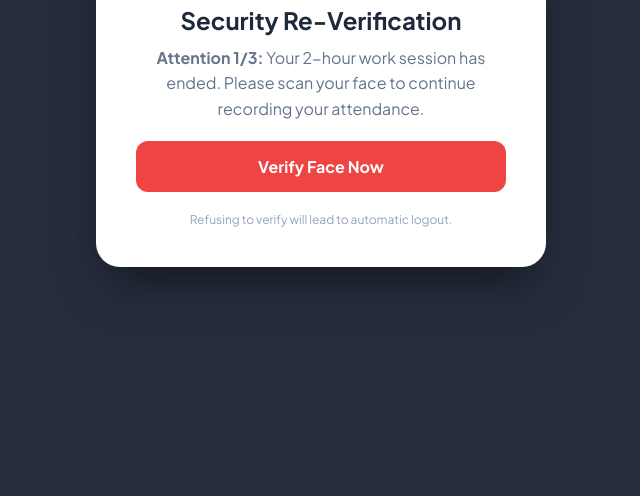
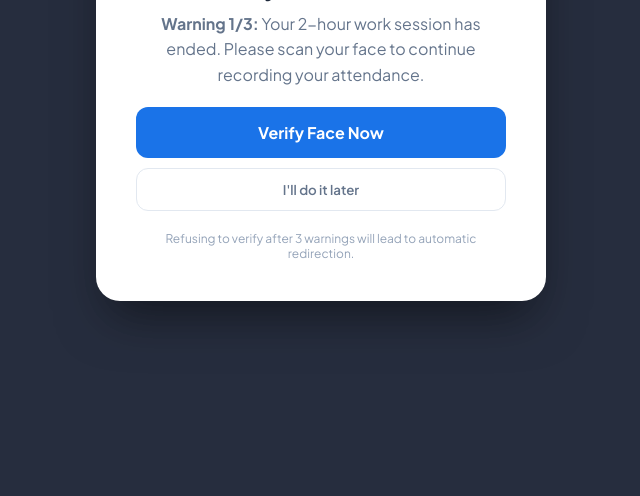
Before and after one commit to vtabsquare/Biometric-Attendance-System, a Flask app: template templates/employee_dashboard.html in a window 1280 px wide. Shown: the part 304-800 px from the top of the page, without its empty margins (319-959 px from the left). Run offline with Flask 3, Linux system fonts and the light colour scheme; the template is opened without the code that fills it, so the values that code supplies are empty.

Commit message:
Updated employee dashboard with 3-strike warning logic and dismiss button

```diff
--- a/templates/employee_dashboard.html
+++ b/templates/employee_dashboard.html
@@ -3,7 +3,7 @@
 <head>
     <meta charset="UTF-8">
     <title>Employee Dashboard - FaceAuth</title>
-    <link rel="stylesheet" href="{{ url_for('static', filename='css/style.css', v='225') }}">
+    <link rel="stylesheet" href="{{ url_for('static', filename='css/style.css', v='228') }}">
     <style>
         :root { --primary: #1a73e8; --bg: #f8fafc; --sidebar: #ffffff; }
         body { display: flex; background: var(--bg); margin: 0; font-family: 'Inter', sans-serif; min-height: 100vh; }
@@ -33,13 +33,19 @@
         @keyframes blink { 0% { opacity: 1; } 50% { opacity: 0.3; } 100% { opacity: 1; } }
 
         .btn-verify-now {
-            background: #ef4444; color: white; padding: 15px 30px; border-radius: 12px;
+            background: #1a73e8; color: white; padding: 15px 30px; border-radius: 12px;
             border: none; font-weight: 800; cursor: pointer; font-size: 16px; margin-top: 20px;
             width: 100%; transition: 0.3s;
         }
-        .btn-verify-now:hover { background: #dc2626; transform: scale(1.02); }
+        .btn-verify-now:hover { background: #1557b0; transform: scale(1.02); }
 
-        /* Standard Activity Card */
+        .btn-dismiss {
+            background: none; border: 1px solid #e2e8f0; padding: 12px; border-radius: 12px;
+            width: 100%; margin-top: 10px; font-weight: 600; color: #64748b; cursor: pointer;
+            transition: 0.2s;
+        }
+        .btn-dismiss:hover { background: #f8fafc; color: #1e293b; }
+
         .activity-card { background: white; border-radius: 24px; padding: 40px; border: 1px solid #edf2f7; box-shadow: 0 4px 20px rgba(0,0,0,0.02); }
         table { width: 100%; border-collapse: collapse; margin-top: 25px; }
         th { text-align: left; color: #64748b; padding: 15px; font-size: 13px; text-transform: uppercase; border-bottom: 1px solid #f1f5f9; }
@@ -56,8 +62,11 @@
             <div class="flashing-light"></div>
             <h2 style="color: #1e293b; margin-bottom: 10px;">Security Re-Verification</h2>
             <p id="warningText" style="color: #64748b; line-height: 1.6;"></p>
+
             <button class="btn-verify-now" onclick="window.location.href='/verify-face'">Verify Face Now</button>
-            <p style="margin-top: 20px; font-size: 12px; color: #94a3b8;">Refusing to verify will lead to automatic logout.</p>
+            <button id="dismissBtn" class="btn-dismiss" onclick="dismissWarning()">I'll do it later</button>
+
+            <p style="margin-top: 20px; font-size: 12px; color: #94a3b8;">Refusing to verify after 3 warnings will lead to automatic redirection.</p>
         </div>
     </div>
 
@@ -106,8 +115,10 @@
     </div>
 
     <script>
+        // --- ORIGINAL SETTINGS ---
         const loginTime = {{ session.get('last_auth', 0) }};
-        const twoHoursInSeconds = 7200;
+        const twoHoursInSeconds = 7200; // Original 2-hour duration
+
         let warningCount = 0;
         let isWarningActive = false;
 
@@ -127,30 +138,45 @@
 
             let minutes = Math.floor(secondsRemaining / 60);
             let seconds = Math.floor(secondsRemaining % 60);
-            minutes = minutes < 10 ? "0" + minutes : minutes;
-            seconds = seconds < 10 ? "0" + seconds : seconds;
-            display.textContent = "Next Scan: " + minutes + ":" + seconds;
+            display.textContent = `Next Scan: ${minutes < 10 ? "0"+minutes : minutes}:${seconds < 10 ? "0"+seconds : seconds}`;
         }
 
         function showCustomWarning() {
             isWarningActive = true;
             warningCount++;
 
-            if (warningCount > 3) {
-                window.location.href = "/verify-face";
+            const overlay = document.getElementById('warningOverlay');
+            const text = document.getElementById('warningText');
+            const dismissBtn = document.getElementById('dismissBtn');
+
+            overlay.style.display = 'flex';
+
+            if (warningCount === 1) {
+                text.innerHTML = "<strong>Warning 1/3:</strong> Your 2-hour work session has ended. Please scan your face to continue recording your attendance.";
+            } else if (warningCount === 2) {
+                text.innerHTML = "<strong>Warning 2/3:</strong> This is your second reminder. Face verification is required to stay logged in.";
+            } else if (warningCount >= 3) {
+                // Final Strike: Hide "Later" button and force redirect
+                dismissBtn.style.display = "none";
+                text.innerHTML = "<strong>Final Warning 3/3:</strong> Multiple reminders ignored. Redirecting to face verification now...";
+
+                setTimeout(() => {
+                    window.location.href = "/verify-face";
+                }, 3000);
                 return;
             }
 
-            const overlay = document.getElementById('warningOverlay');
-            const text = document.getElementById('warningText');
+            // Re-trigger the warning every 60 seconds if not dismissed/verified
+            setTimeout(() => {
+                if (isWarningActive && window.location.pathname.includes('dashboard')) {
+                    showCustomWarning();
+                }
+            }, 60000);
+        }
 
-            overlay.style.display = 'flex';
-            text.innerHTML = `<strong>Attention ${warningCount}/3:</strong> Your 2-hour work session has ended. Please scan your face to continue recording your attendance.`;
-
-            // If they don't click "Verify Face Now", this runs again in 1 minute
-            setTimeout(() => {
-                if (isWarningActive) showCustomWarning();
-            }, 60000);
+        function dismissWarning() {
+            document.getElementById('warningOverlay').style.display = 'none';
+            isWarningActive = false;
         }
 
         setInterval(updatePersistentTimer, 1000);
```
